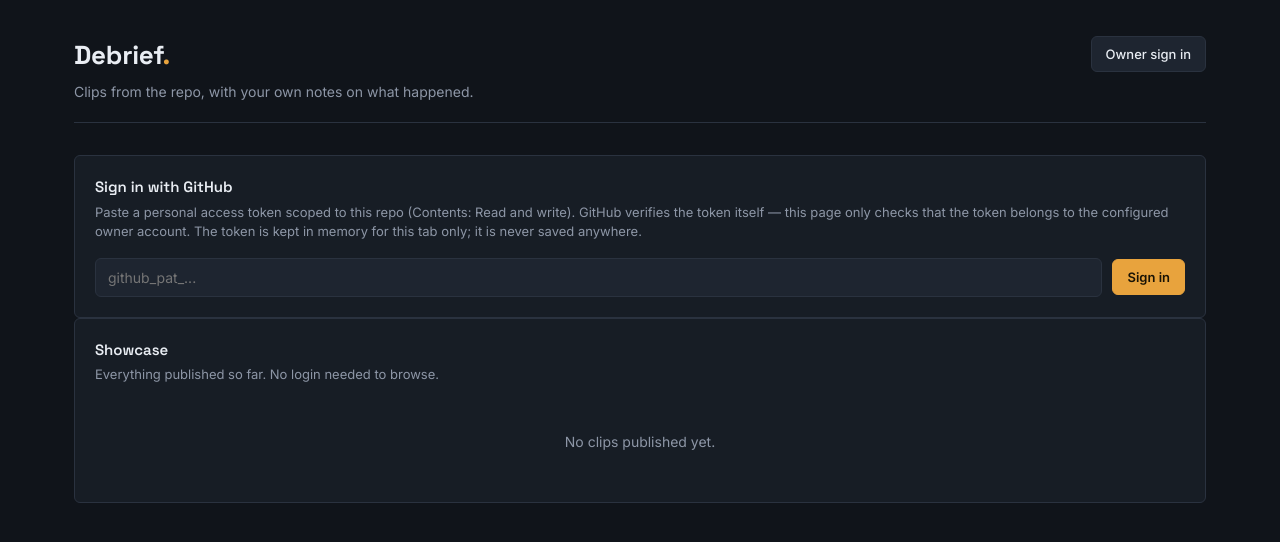
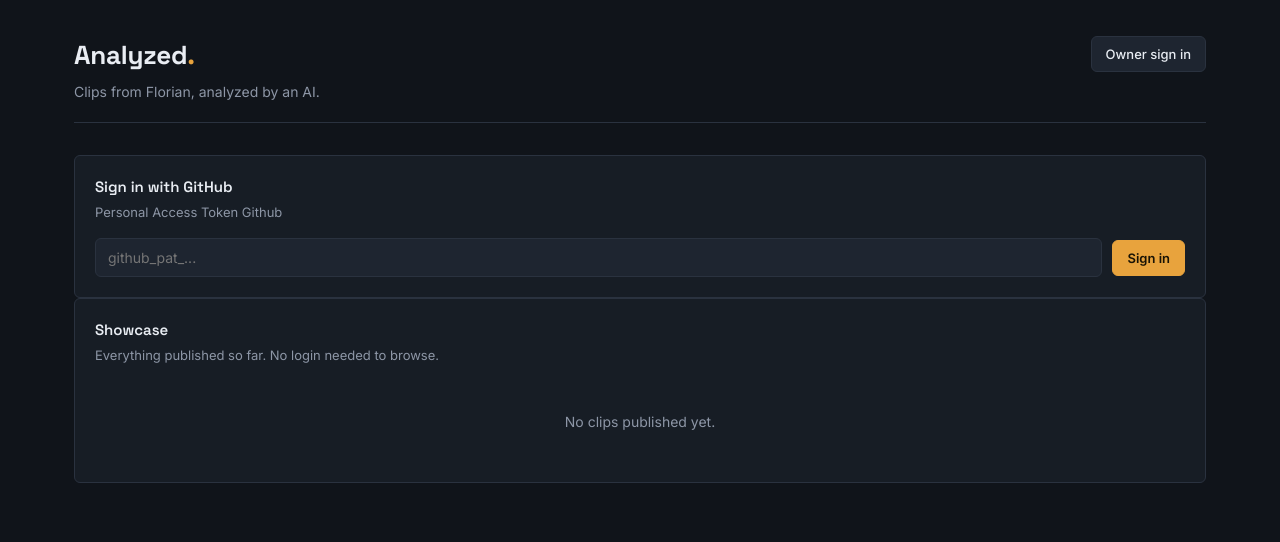
Before and after one commit to sudo-Sentiq/Floriankannkeinleague, a plain HTML site: page index.html in a window 1280 px wide. Both pictures are taken after a click on the button "Owner sign in". Drawn offline with Linux system fonts and the light colour scheme.

Commit message:
Update index.html

```diff
--- a/index.html
+++ b/index.html
@@ -3,7 +3,7 @@
 <head>
 <meta charset="UTF-8">
 <meta name="viewport" content="width=device-width, initial-scale=1.0">
-<title>Debrief — clip showcase</title>
+<title>Florian sucks at League</title>
 <link rel="preconnect" href="https://fonts.googleapis.com">
 <link href="https://fonts.googleapis.com/css2?family=Space+Grotesk:wght@500;600;700&family=Inter:wght@400;500;600&family=JetBrains+Mono:wght@400;500&display=swap" rel="stylesheet">
 <link rel="stylesheet" href="style.css">
@@ -13,8 +13,8 @@
 
   <header class="top">
     <div>
-      <h1>Debrief<span>.</span></h1>
-      <p>Clips from the repo, with your own notes on what happened.</p>
+      <h1>Analyzed<span>.</span></h1>
+      <p>Clips from Florian, analyzed by an AI.</p>
     </div>
     <div class="owner-slot">
       <span class="owner-badge" id="ownerBadge" style="display:none;">Owner mode</span>
@@ -25,7 +25,7 @@
   <!-- LOGIN -->
   <div class="panel" id="loginPanel" style="display:none;">
     <h2>Sign in with GitHub</h2>
-    <p class="hint">Paste a personal access token scoped to this repo (Contents: Read and write). GitHub verifies the token itself — this page only checks that the token belongs to the configured owner account. The token is kept in memory for this tab only; it is never saved anywhere.</p>
+    <p class="hint">Personal Access Token Github</p>
     <div class="filerow">
       <input type="password" id="tokenInput" placeholder="github_pat_...">
       <button class="btn primary" id="tokenSubmitBtn">Sign in</button>
```
